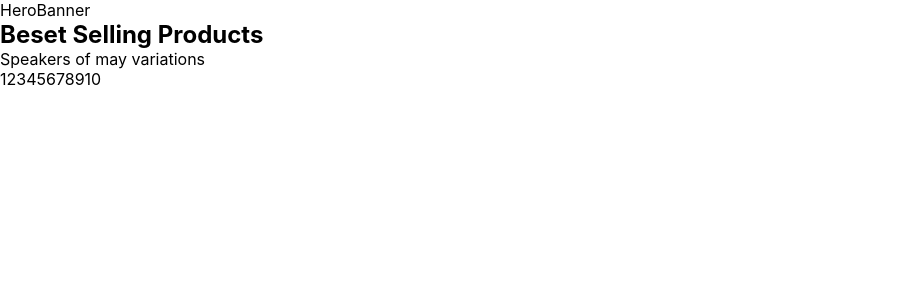
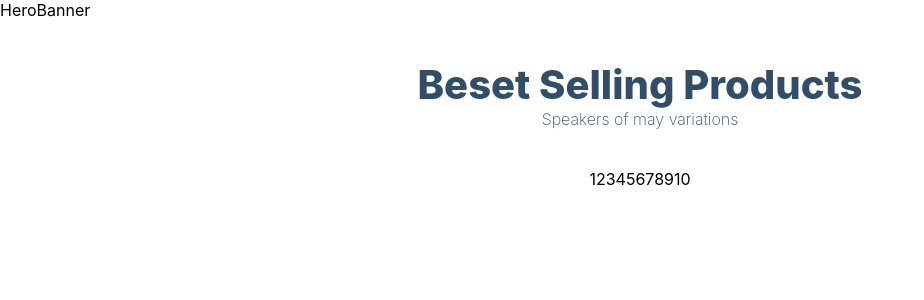
Before and after one commit to reza-talebii/ecommerce-application, a Next.js app: page / in a window 1280 px wide. Shown: the top 300 px of the page, without its empty margins (0-924 px from the left). Built offline with nearby package versions, Linux system fonts and the light colour scheme.

Commit message:
create componets fle

```diff
--- a/pages/index.js
+++ b/pages/index.js
@@ -4,11 +4,11 @@
   return (
     <>
       HeroBanner
-      <section>
+      <section className="products-heading">
         <h2>Beset Selling Products</h2>
         <p>Speakers of may variations</p>
       </section>
-      <section>
+      <section className="products-container">
         {[1, 2, 3, 4, 5, 6, 7, 8, 9, 10].map((product) => product)}
       </section>
       <footer></footer>
```
Also changed, not shown: components/Cart.jsx (added, +7 -0 lines), components/Footer.jsx (added, +7 -0 lines), components/FooterBanner.jsx (added, +7 -0 lines), components/HeroBanner.jsx (added, +7 -0 lines), components/Layout.jsx (added, +7 -0 lines), components/Navbar.jsx (added, +7 -0 lines), components/Product.jsx (added, +7 -0 lines), components/index.js (added, +7 -0 lines).
